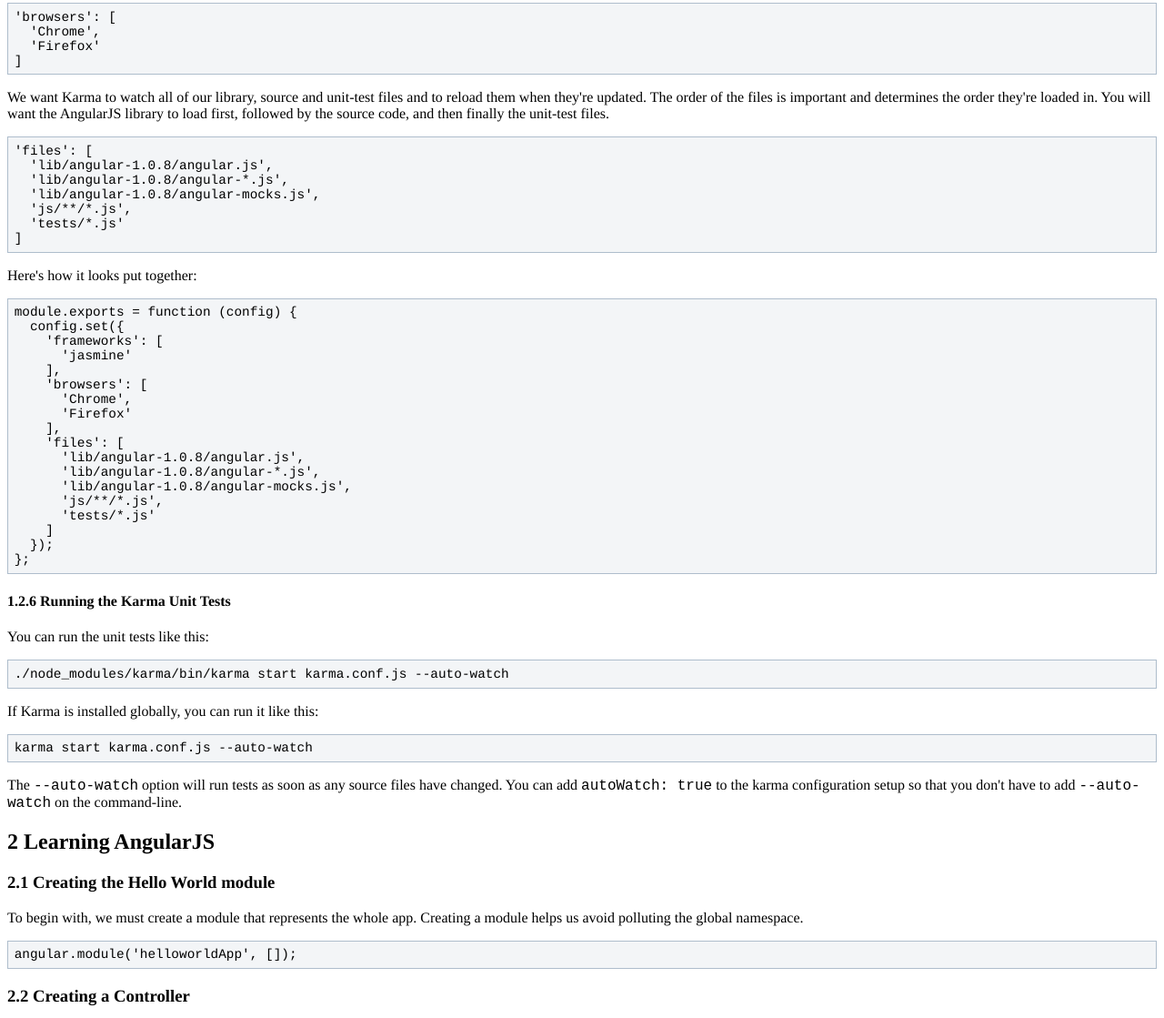
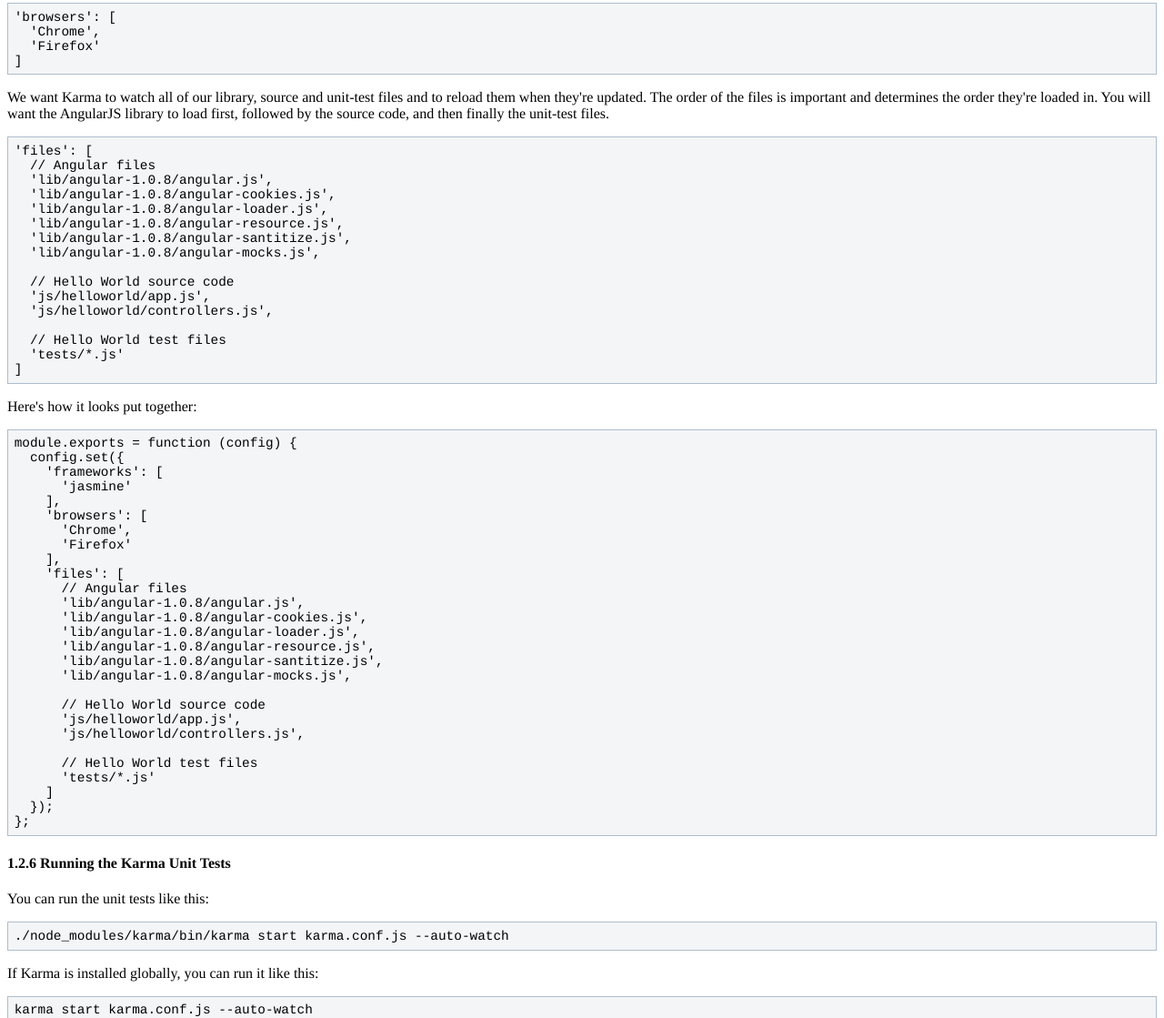
Before and after one commit to kumaraguruj/learning-angularjs, a website: page helloworld-tutorial.html in a window 1280 px wide. Shown: the part 1938-3057 px from the top of the page at 91% size. Drawn offline with Linux system fonts and the light colour scheme.

Commit message:
Updated Karma configuration file

```diff
--- a/helloworld-tutorial.html
+++ b/helloworld-tutorial.html
@@ -319,10 +319,19 @@
 
 
 <pre class="example">'files': [
+  // Angular files
   'lib/angular-1.0.8/angular.js',
-  'lib/angular-1.0.8/angular-*.js',
+  'lib/angular-1.0.8/angular-cookies.js',
+  'lib/angular-1.0.8/angular-loader.js',
+  'lib/angular-1.0.8/angular-resource.js',
+  'lib/angular-1.0.8/angular-santitize.js',
   'lib/angular-1.0.8/angular-mocks.js',
-  'js/**/*.js',
+
+  // Hello World source code
+  'js/helloworld/app.js',
+  'js/helloworld/controllers.js',
+
+  // Hello World test files
   'tests/*.js'
 ]
 </pre>
@@ -344,10 +353,19 @@
       'Firefox'
     ],
     'files': [
+      // Angular files
       'lib/angular-1.0.8/angular.js',
-      'lib/angular-1.0.8/angular-*.js',
+      'lib/angular-1.0.8/angular-cookies.js',
+      'lib/angular-1.0.8/angular-loader.js',
+      'lib/angular-1.0.8/angular-resource.js',
+      'lib/angular-1.0.8/angular-santitize.js',
       'lib/angular-1.0.8/angular-mocks.js',
-      'js/**/*.js',
+
+      // Hello World source code
+      'js/helloworld/app.js',
+      'js/helloworld/controllers.js',
+
+      // Hello World test files
       'tests/*.js'
     ]
   });
```
Also changed, not shown: karma.conf.js (+11 -2 lines), 1 other file.
